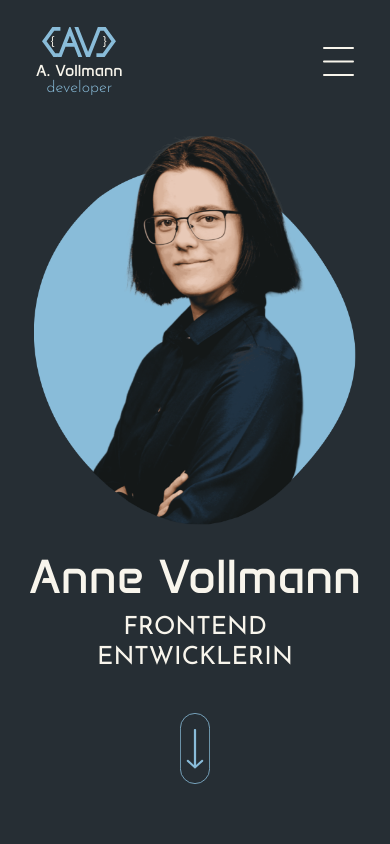
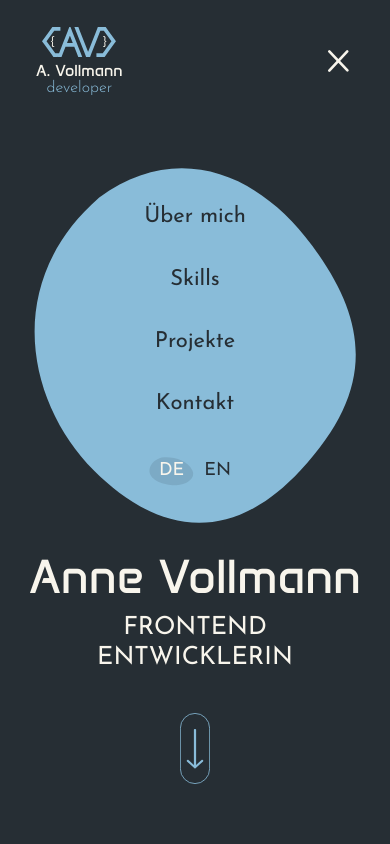
Before and after one commit to AnneVollmann/Anne-Vollmann-Portfolio, an Angular app: page / in a window 390 px wide. Both pictures are taken after a click on the button 338 px from the left and 61 px from the top of the page. Shown: the top 844 px of the page. Built offline with nearby package versions, Linux system fonts and the light colour scheme.

Commit message:
navbar for small screens (<880px) works; contact arrow-btns fixed

```diff
--- a/src/app/main-content/contact-me/contact-me.html
+++ b/src/app/main-content/contact-me/contact-me.html
@@ -1,9 +1,9 @@
 <section>
     <div class="arrow-container arrow-top">
-        <a href="#landingPage" (mouseenter)="arrowBtnHovered = true" (mouseleave)="arrowBtnHovered = false"
+        <a href="#top" (mouseenter)="arrowBtnHovered = true" (mouseleave)="arrowBtnHovered = false"
             class="arrow">
-            <img *ngIf="!arrowBtnHovered" src="assets/icons/arrow.svg" alt="scroll_to_bottom">
-            <img *ngIf="arrowBtnHovered" src="assets/icons/arrow_hover.svg" alt="scroll_to_bottom">
+            <img *ngIf="!arrowBtnHovered" src="assets/icons/arrow.svg" alt="scroll_to_top">
+            <img *ngIf="arrowBtnHovered" src="assets/icons/arrow_hover.svg" alt="scroll_to_top">
         </a>
     </div>
     <h2>{{language == 'DE'? 'Kontakt aufnehmen': 'Contact me'}}</h2>
@@ -65,10 +65,10 @@
         </div>
     </form>
     <div class="arrow-container arrow-bottom">
-        <a href="#landingPage" (mouseenter)="arrowBtnHovered = true" (mouseleave)="arrowBtnHovered = false"
+        <a href="#top" (mouseenter)="arrowBtnHovered = true" (mouseleave)="arrowBtnHovered = false"
             class="arrow">
-            <img *ngIf="!arrowBtnHovered" src="assets/icons/arrow.svg" alt="scroll_to_bottom">
-            <img *ngIf="arrowBtnHovered" src="assets/icons/arrow_hover.svg" alt="scroll_to_bottom">
+            <img *ngIf="!arrowBtnHovered" src="assets/icons/arrow.svg" alt="scroll_to_top">
+            <img *ngIf="arrowBtnHovered" src="assets/icons/arrow_hover.svg" alt="scroll_to_top">
         </a>
     </div>
 </section>
--- a/src/app/main-content/landing-page/landing-page.html
+++ b/src/app/main-content/landing-page/landing-page.html
@@ -1,6 +1,7 @@
 <section>
     <div class="hero">
-        <div class="anne-vollmann-photo bg-img-properties">
+        <div [ngClass]="{'no-bg-img': navbarActive }"
+         class="anne-vollmann-photo bg-img-properties">
             <img class="large-screen-only" src="assets/img/anne_vollmann.png" alt="anne_vollmann">
         </div>
         <div class="headline">
--- a/src/app/main-content/landing-page/landing-page.scss
+++ b/src/app/main-content/landing-page/landing-page.scss
@@ -74,6 +74,10 @@
     }
 }
 
+.no-bg-img {
+    background-image: unset !important;
+}
+
 @media (max-width: 880px) {
     .hero {
         height: unset;
--- a/src/app/main-content/landing-page/landing-page.ts
+++ b/src/app/main-content/landing-page/landing-page.ts
@@ -10,6 +10,7 @@ import { CommonModule } from '@angular/common';
 
 export class LandingPage {
   @Input()language = 'DE';
+  @Input()navbarActive = false;
 
   //insert correct mail
   socialBtns = [
--- a/src/app/main-content/main-content.html
+++ b/src/app/main-content/main-content.html
@@ -1,5 +1,5 @@
-<app-landing-page [language]="this.currentLanguage" id="landingPage"></app-landing-page>
-<app-navbar (language)="setLanguage($event)"></app-navbar>
+<app-landing-page [language]="this.currentLanguage" [navbarActive]="this.navbarActive" id="landingPage"></app-landing-page>
+<app-navbar (language)="setLanguage($event)" (navbarActive)="setNavbarState($event)"></app-navbar>
 <app-about-me [language]="this.currentLanguage" id="about"></app-about-me>
 <app-my-skills [language]="this.currentLanguage" id="skills"></app-my-skills>
 <app-my-projects [language]="this.currentLanguage" id="projects"></app-my-projects>
--- a/src/app/main-content/main-content.ts
+++ b/src/app/main-content/main-content.ts
@@ -16,10 +16,15 @@ import { Footer } from '../shared/components/footer/footer';
 })
 export class MainContent {
   currentLanguage: string = 'DE';
+  navbarActive: boolean = false;
   @Output()language = new EventEmitter<string>();
 
   setLanguage(language:string) {
     this.currentLanguage = language;
     this.language.emit(this.currentLanguage);
   }
+
+  setNavbarState(navbarState:boolean) {
+    this.navbarActive = navbarState;
+  }
 }
--- a/src/app/main-content/navbar/navbar.html
+++ b/src/app/main-content/navbar/navbar.html
@@ -1,5 +1,5 @@
 <nav>
-    <section>
+    <section class="nav-large-screen">
         <div class="logo logo-dark large-screen-only">
             <img src="assets/icons/logo_av_dark.svg" alt="anne_vollmann_logo">
             <p>A. Vollmann<br><span>developer</span></p>
@@ -23,8 +23,19 @@
             <button (click)="setLanguage('EN')"
                 [ngClass]="{'btn-current-language bg-img-properties': !languageBtnHovered && this.currentLanguage == 'EN'}">EN</button>
         </div>
-        <button class="burger-menu bg-img-properties small-screen-only">
-            <img src="assets/icons/burger_menu.svg" alt="navigation">
-        </button>
+        <button (click)="toggleBurgerMenu()" [ngClass]="{'close-menu': burgerMenuOpened}"
+            class="burger-menu bg-img-properties small-screen-only"></button>
+    </section>
+    <section *ngIf="burgerMenuOpened" class="nav-small-screen bg-img-properties small-screen-only">
+        <a *ngFor="let btn of navBtns" (click)="setSection(btn.href); toggleBurgerMenu()" href={{btn.href}}>
+            {{currentLanguage == 'DE'? btn.sectionDe: btn.sectionEn}}
+        </a>
+        <div class="language-selection" (mouseenter)="languageBtnHovered = true"
+            (mouseleave)="languageBtnHovered = false">
+            <button (click)="setLanguage('DE')"
+                [ngClass]="{'btn-current-language bg-img-properties': !languageBtnHovered && this.currentLanguage == 'DE'}">DE</button>
+            <button (click)="setLanguage('EN')"
+                [ngClass]="{'btn-current-language bg-img-properties': !languageBtnHovered && this.currentLanguage == 'EN'}">EN</button>
+        </div>
     </section>
 </nav>
--- a/src/app/main-content/navbar/navbar.scss
+++ b/src/app/main-content/navbar/navbar.scss
@@ -14,15 +14,15 @@ nav {
     position: sticky;
     top: 0;
     background: var(--color-secondary);
+}
 
-    section {
+.nav-large-screen {
     width: 100%;
     height: 100%;
     padding: 0 calc(8.312999999999999rem - clamp(1.5rem, 15.1620rem + -15.1800vw, 6.813rem));
     display: flex;
     justify-content: space-between;
     align-items: center;
-    }
 }
 
 .menu-links {
@@ -74,18 +74,46 @@ nav {
     background-image: url('../../../../public/assets/icons/bg_shape_navbar.svg');
 }
 
-.burger-menu img {
+.burger-menu {
     width: calc(4.215rem - clamp(1.875rem, 2.6057rem + -1.3286vw, 2.34rem));
     height: calc(4.5rem - clamp(2rem, 2.7857rem + -1.4286vw, 2.5rem));
+    background-image: url('../../../../public/assets/icons/burger_menu.svg');
+    transition: all 0.25s ease-in-out;
+
+    &:hover {
+        background-image: url('../../../../public/assets/icons/burger_menu_hover.svg');
+        transition: all 0.25s ease-in-out;
+    }
+}
+
+.close-menu {
+    background-image: url('../../../../public/assets/icons/close_menu.svg') !important;
+}
+
+.nav-small-screen {
+    width: calc(48.75rem - clamp(18.75rem, 36.4286rem + -32.1429vw, 30rem));
+    height: calc(60rem - clamp(23.125rem, 44.7321rem + -39.2857vw, 36.875rem));
+    margin-top: calc(3.5rem - clamp(1.5rem, 2.2857rem + -1.4286vw, 2rem));
+    gap: 36px;
+    display: flex;
+    flex-direction: column;
+    justify-content: center;
+    align-items: center;
+    background-image: url('../../../../public/assets/icons/bg_shape_photo.svg');
+
+    a {
+        color: var(--color-primary);
+        font-size: 22px;
+    }
 }
 
 @media (max-width: 880px) {
     nav {
         height: 122px;
         background: var(--color-primary);
+    }
 
-        section {
+    .nav-large-screen {
         padding: 0 calc(6rem - clamp(2rem, 5.1429rem + -5.7143vw, 4rem));
     }
 }
-}
--- a/src/app/main-content/navbar/navbar.ts
+++ b/src/app/main-content/navbar/navbar.ts
@@ -17,8 +17,10 @@ export class Navbar {
   currentSection = '';
   languageBtnHovered = false;
   currentLanguage = 'DE';
+  burgerMenuOpened = false;
 
   @Output()language = new EventEmitter<string>();
+  @Output()navbarActive = new EventEmitter<boolean>();
 
   setLanguage(language: string) {
     this.currentLanguage = language;
@@ -28,4 +30,9 @@ export class Navbar {
   setSection(section: string) {
     this.currentSection = section;
   }
+
+  toggleBurgerMenu() {
+    this.burgerMenuOpened = !this.burgerMenuOpened;
+    this.navbarActive.emit(this.burgerMenuOpened);
+  }
 }
```
Also changed, not shown: public/assets/icons/burger_menu_hover.svg (added). Lines whose indentation alone changed are shown as unchanged.
